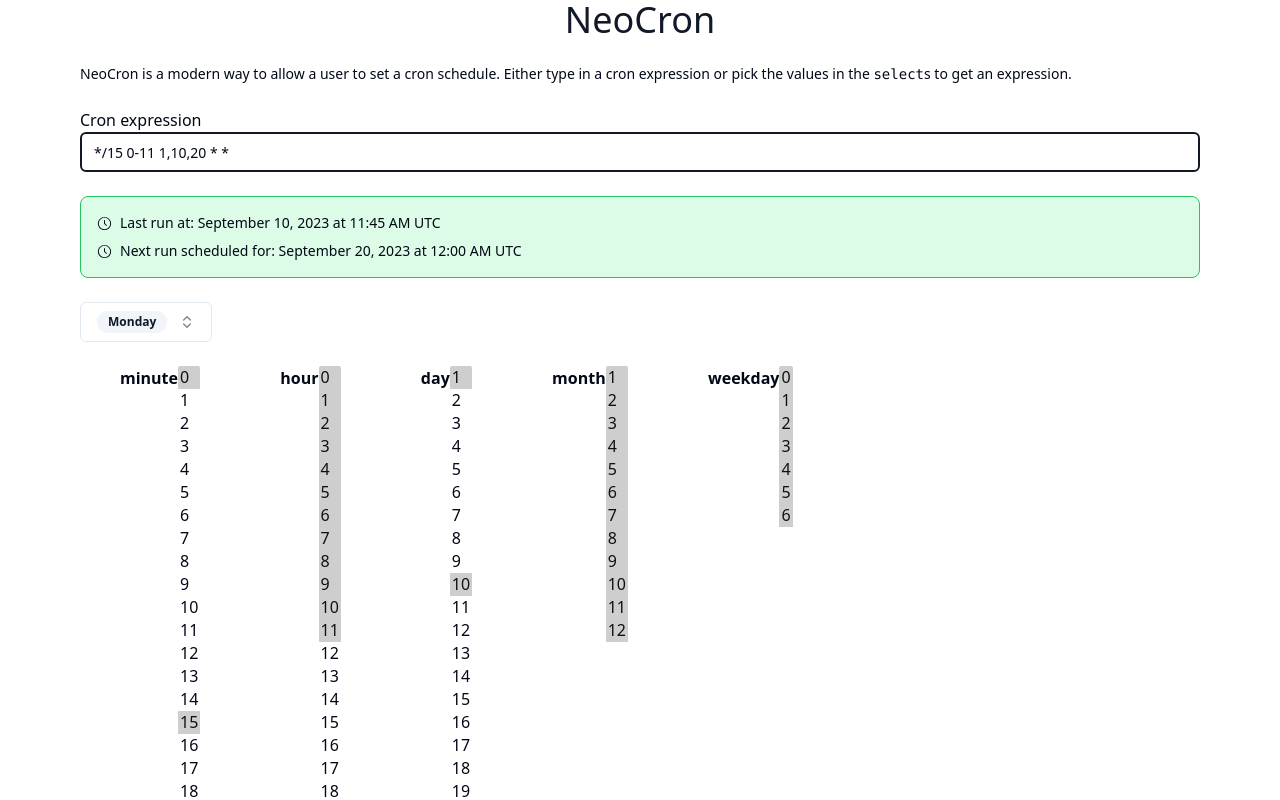
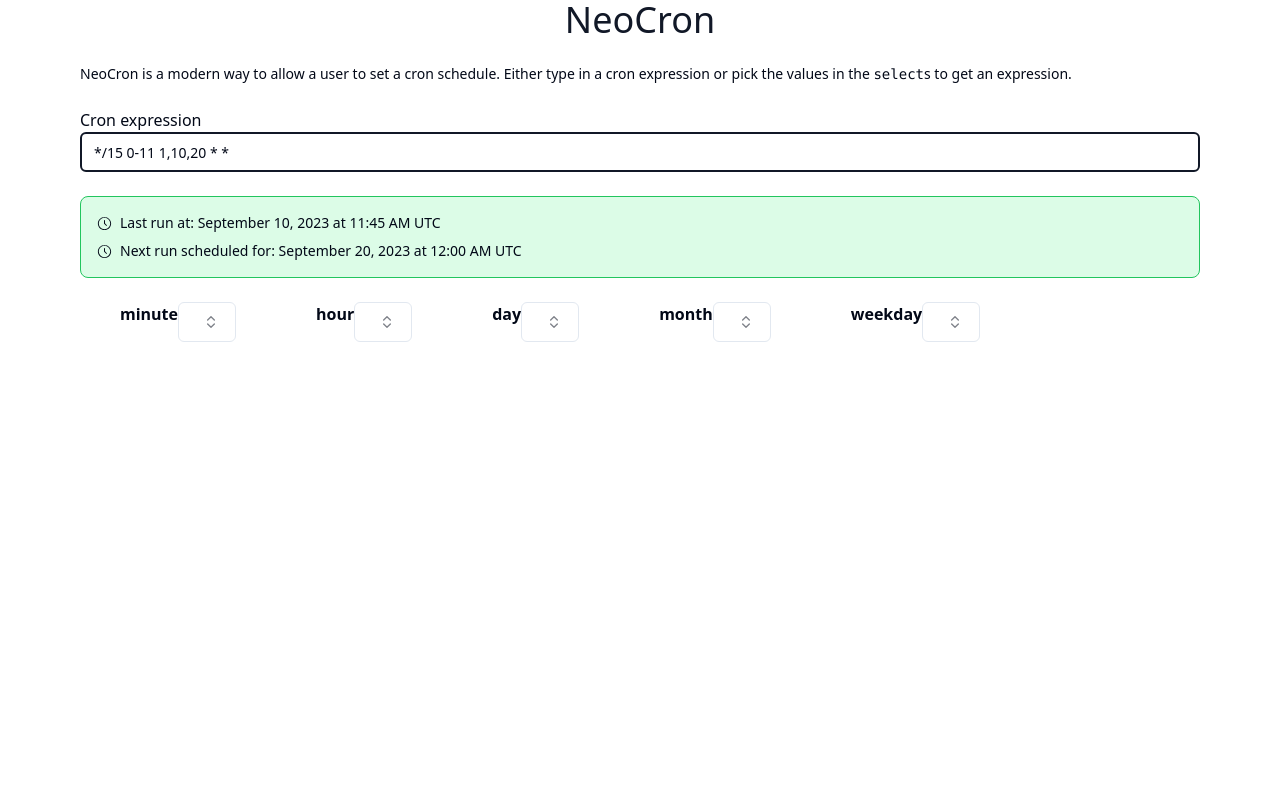
Before and after one commit to nucleuscloud/neocron, a Next.js app: page / in a window 1280 px wide. Shown: the top 800 px of the page. Built offline with nearby package versions, Linux system fonts and the light colour scheme.

Commit message:
wired up option prop to multi-seelct

```diff
--- a/components/ui/Cron/Cron.tsx
+++ b/components/ui/Cron/Cron.tsx
@@ -67,7 +67,6 @@ export default function Cron(): ReactElement {
       <Info />
       <CronExpression state={state} setExpression={setExpression} />
       <ScheduleExplainer state={state} />
-      <MultiSelect />
       <Parts state={state} setValue={setValue} />
     </div>
   );
--- a/components/ui/Cron/MultiSelect.tsx
+++ b/components/ui/Cron/MultiSelect.tsx
@@ -16,68 +16,26 @@ import {
   PopoverContent,
   PopoverTrigger,
 } from "@/components/ui/popover";
+import { Unit } from "@/types";
+import { spreadOption } from "@/lib/units";
 
-type Framework = Record<"value" | "label" | "color", string>;
+interface Props {
+  options: Unit;
+}
 
-const FRAMEWORKS: Framework[] = [
-  {
-    value: "monday",
-    label: "Monday",
-    color: "#ef4444",
-  },
-  {
-    value: "tuesday",
-    label: "Tuesday",
-    color: "#eab308",
-  },
-  {
-    value: "wednesday",
-    label: "Wednesday",
-    color: "#22c55e",
-  },
-  {
-    value: "thursday",
-    label: "Thursday",
-    color: "#06b6d4",
-  },
-  {
-    value: "friday",
-    label: "Friday",
-    color: "#3b82f6",
-  },
-  {
-    value: "Saturday",
-    label: "Saturday",
-    color: "#8b5cf6",
-  },
-  {
-    value: "Sunday",
-    label: "Sunday",
-    color: "#8b5cf6",
-  },
-];
-
-const badgeStyle = (color: string) => ({
-  borderColor: `${color}20`,
-  backgroundColor: `${color}30`,
-  color,
-});
-
-export default function MultiSelect() {
+export default function MultiSelect(props: Props) {
   const inputRef = useRef<HTMLInputElement>(null);
-  const [frameworks, setFrameworks] = useState<Framework[]>(FRAMEWORKS);
+  const { options } = props;
   const [openCombobox, setOpenCombobox] = useState(false);
   const [inputValue, setInputValue] = useState<string>("");
-  const [selectedValues, setSelectedValues] = useState<Framework[]>([
-    FRAMEWORKS[0],
-  ]);
+  const [selectedValues, setSelectedValues] = useState<string[]>([]);
   const [selectAll, setSelectAll] = useState<boolean>(false);
 
-  const toggleFramework = (framework: Framework) => {
-    setSelectedValues((currentFrameworks) =>
-      !currentFrameworks.includes(framework)
-        ? [...currentFrameworks, framework]
-        : currentFrameworks.filter((l) => l.value !== framework.value)
+  const toggleOptions = (option: string) => {
+    setSelectedValues((currentOption) =>
+      !currentOption.includes(option)
+        ? [...currentOption, option]
+        : currentOption.filter((l) => l !== option)
     );
     inputRef?.current?.focus();
   };
@@ -85,7 +43,7 @@ export default function MultiSelect() {
   const handleSelectAll = () => {
     if (!selectAll) {
       setSelectAll(true);
-      setSelectedValues(FRAMEWORKS);
+      setSelectedValues(spreadOption(options));
     } else {
       setSelectAll(false);
       setSelectedValues([]);
@@ -102,9 +60,9 @@ export default function MultiSelect() {
             aria-expanded={openCombobox}
             className="justify-between text-foreground items-center"
           >
-            {selectedValues.map((item) => (
-              <Badge variant="secondary" key={item.label} className="mr-1 ">
-                {item.label}
+            {selectedValues?.sort().map((item) => (
+              <Badge variant="secondary" key={item} className="mr-1 ">
+                {item}
               </Badge>
             ))}
             <ChevronsUpDown className="ml-2 h-4 w-4 shrink-0 opacity-50" />
@@ -119,13 +77,13 @@ export default function MultiSelect() {
               onValueChange={setInputValue}
             />
             <CommandGroup className="max-h-[145px] overflow-auto">
-              {frameworks.map((framework) => {
-                const isActive = selectedValues.includes(framework);
+              {spreadOption(options).map((option) => {
+                const isActive = selectedValues?.includes(option);
                 return (
                   <CommandItem
-                    key={framework.value}
-                    value={framework.value}
-                    onSelect={() => toggleFramework(framework)}
+                    key={option}
+                    value={option}
+                    onSelect={() => toggleOptions(option)}
                   >
                     <Check
                       className={cn(
@@ -133,7 +91,7 @@ export default function MultiSelect() {
                         isActive ? "opacity-100" : "opacity-0"
                       )}
                     />
-                    <div className="flex-1">{framework.label}</div>
+                    <div className="flex-1">{option}</div>
                   </CommandItem>
                 );
               })}
--- a/components/ui/Cron/Part.tsx
+++ b/components/ui/Cron/Part.tsx
@@ -1,27 +1,30 @@
 import { ReactElement, useState } from "react";
 import { Range } from "@/lib/utils";
-import { CronState, ValuePayload } from "@/types";
+import { CronState, Unit, ValuePayload } from "@/types";
+import MultiSelect from "./MultiSelect";
 
 interface Props {
-  id: string;
-  min: number;
-  max: number;
+  // id: string;
+  // min: number;
+  // max: number;
   index: number;
+  unit: Unit;
   state: CronState;
   setValue: (val: ValuePayload) => void;
 }
 
 export default function Part(props: Props): ReactElement {
-  const { id, min, max, index, state, setValue } = props;
-  const options = Range(min, max);
+  const { unit, state, index, setValue } = props;
+  const options = Range(unit.min, unit.max);
 
   return (
     <div className="mx-10 flex flex-col lg:flex-row">
       <div>
-        <strong>{id}</strong>
+        <strong>{unit.name}</strong>
       </div>
       <div>
-        <select
+        <MultiSelect options={unit} />
+        {/* <select
           id={id}
           className="form-control"
           multiple={true}
@@ -39,7 +42,7 @@ export default function Part(props: Props): ReactElement {
               {value}
             </option>
           ))}
-        </select>
+        </select> */}
       </div>
     </div>
   );
--- a/components/ui/Cron/Parts.tsx
+++ b/components/ui/Cron/Parts.tsx
@@ -14,11 +14,13 @@ export default function Parts(props: Props): ReactElement {
     <div style={{ display: "flex" }}>
       {getUnits().map((unit, index) => (
         <Part
+          unit={unit}
           key={unit.name}
-          id={unit.name}
+          // key={unit.name}
+          // id={unit.name}
           index={index}
-          min={unit.min}
-          max={unit.max}
+          // min={unit.min}
+          // max={unit.max}
           state={state}
           setValue={setValue}
         />
--- a/lib/units.ts
+++ b/lib/units.ts
@@ -45,6 +45,19 @@ export const units: ReadonlyArray<Unit> = Object.freeze([
   },
 ]);
 
+//turns the min and max in the option into an array with all of the values
+//between min and max inclusive of the min and max so we can render them in the multi-select
+
+export const spreadOption = (option: Unit) => {
+  let spreadArr: string[] = [];
+
+  for (var i = option.min; i <= option.max; i++) {
+    spreadArr.push(String(i));
+  }
+
+  return spreadArr;
+};
+
 /**
  * Returns a readonly array of cron units.
  * These specify the minimum and maximum values
--- a/types.ts
+++ b/types.ts
@@ -17,6 +17,7 @@ export type Unit = {
   max: number;
   alt?: ReadonlyArray<string>;
 };
+
 export type Options = {
   outputHashes: boolean;
   outputWeekdayNames: boolean;
```
